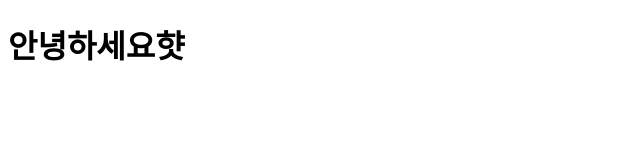
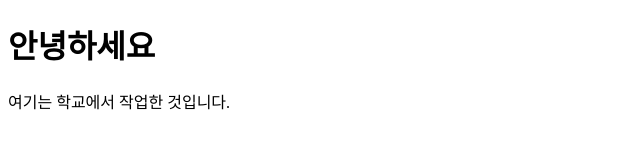
Before and after one commit to kim-soonae/gittest, a plain HTML site: page index.html in a window 1280 px wide. Shown: the whole page, without its empty margins (0-640 px from the left). Drawn offline with Linux system fonts and the light colour scheme.

Commit message:
학교작업완료

```diff
--- a/index.html
+++ b/index.html
@@ -7,6 +7,7 @@
     <title>Document</title>
 </head>
 <body>
-    <h1>안녕하세요햣 </h1>
+    <h1>안녕하세요 </h1>
+    <p>여기는 학교에서 작업한 것입니다.</p>
 </body>
 </html>
```
